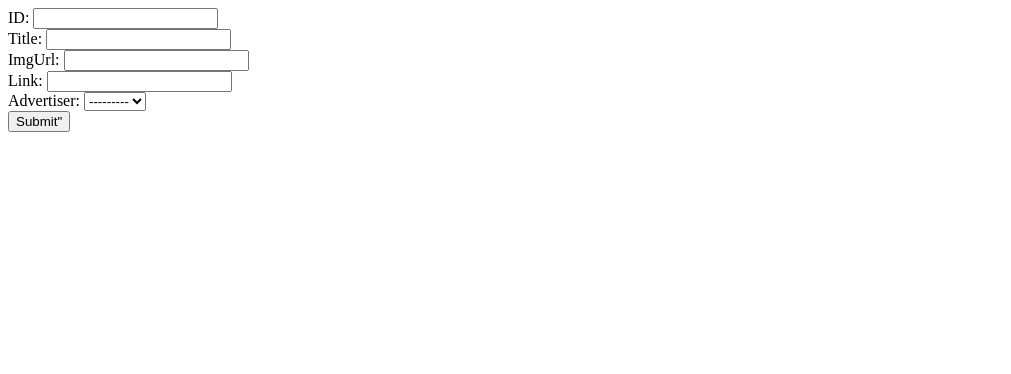
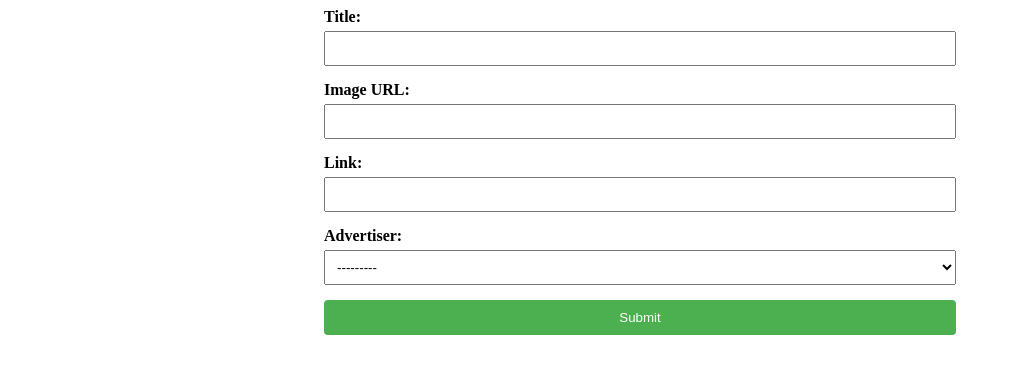
Before and after one commit to alirezaazizkhani/yektanet_django, a Django app: page /add_ads/ in a window 1280 px wide. Shown: the top 374 px of the page, without its empty margins (0-1011 px from the left). Run offline with Django 5.2, Linux system fonts and the light colour scheme; data comes from the database, SQL or seed files in the repository; both versions use the stored data as it was after the commit.

Commit message:
add_ad template improved changed a little

```diff
--- a/mangement_advertiser/forms.py
+++ b/mangement_advertiser/forms.py
@@ -5,4 +5,4 @@ from .models import Ad
 class InputAd(forms.ModelForm):
     class Meta:
         model = Ad
-        fields = ["ID", "Title", "imgUrl", "Link", "advertiser"]
+        fields = [ "Title", "imgUrl", "Link", "advertiser"]
--- a/mangement_advertiser/templates/mangement_advertiser/add_ad.html
+++ b/mangement_advertiser/templates/mangement_advertiser/add_ad.html
@@ -1,5 +1,59 @@
-<form action = "" method = "post">
+<style>
+    .my-form {
+        width: 50%;
+        margin: auto;
+    }
+
+    .form-field {
+        margin-bottom: 15px;
+    }
+
+    label {
+        display: block;
+        font-weight: bold;
+        margin-bottom: 5px;
+    }
+
+    input, select, textarea {
+        width: 100%;
+        padding: 8px;
+        box-sizing: border-box;
+    }
+
+    input[type="submit"] {
+        background-color: #4CAF50;
+        color: white;
+        padding: 10px 15px;
+        border: none;
+        border-radius: 4px;
+        cursor: pointer;
+    }
+</style>
+
+<body>
+    <form action="" method="post" class="my-form">
     {% csrf_token %}
-    {{form }}
-    <input type="submit" value=Submit">
-</form>
+
+    <div class="form-field">
+        <label for="{{ form.Title.id_for_label }}">Title:</label>
+        {{ form.Title }}
+    </div>
+
+    <div class="form-field">
+        <label for="{{ form.imgUrl.id_for_label }}">Image URL:</label>
+        {{ form.imgUrl }}
+    </div>
+
+    <div class="form-field">
+        <label for="{{ form.Link.id_for_label }}">Link:</label>
+        {{ form.Link }}
+    </div>
+
+    <div class="form-field">
+        <label for="{{ form.advertiser.id_for_label }}">Advertiser:</label>
+        {{ form.advertiser }}
+    </div>
+
+    <input type="submit" value="Submit">
+    </form>
+</body>
```
Also changed, not shown: db.sqlite3, mangement_advertiser/views.py (line endings or trailing spaces).
